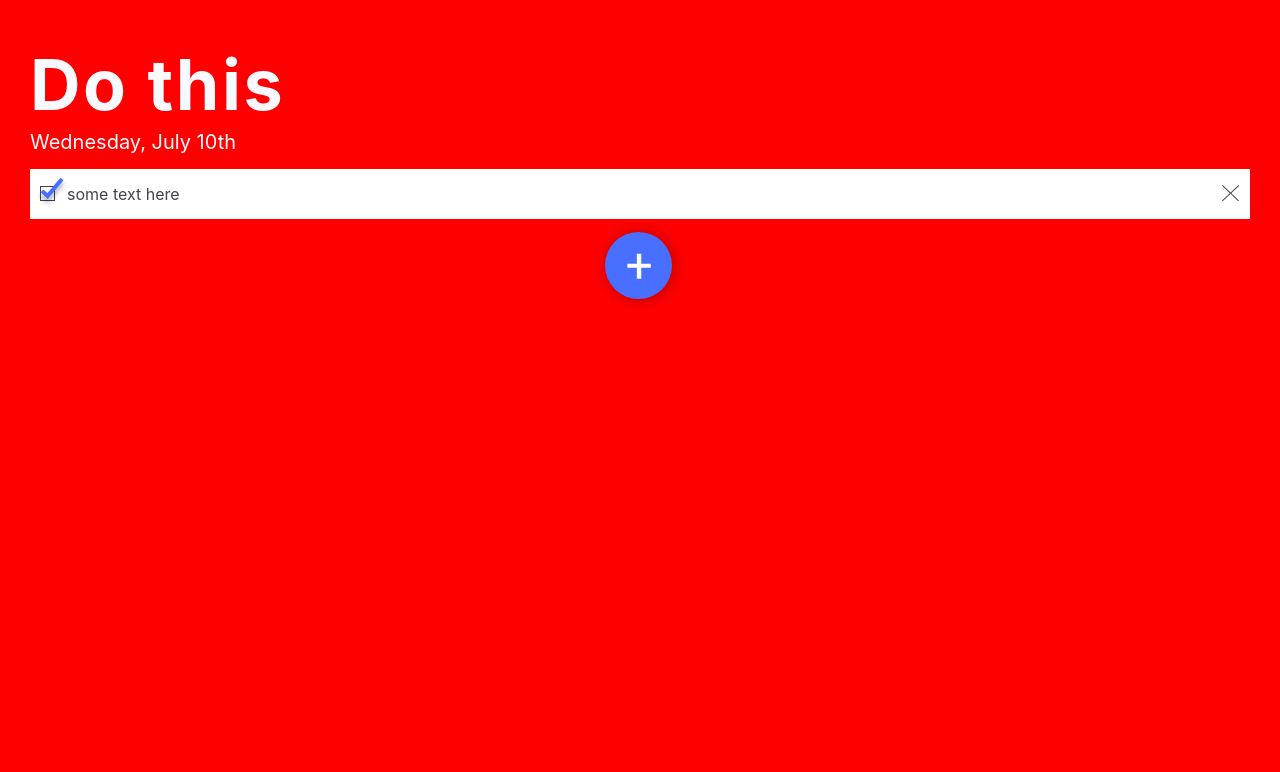
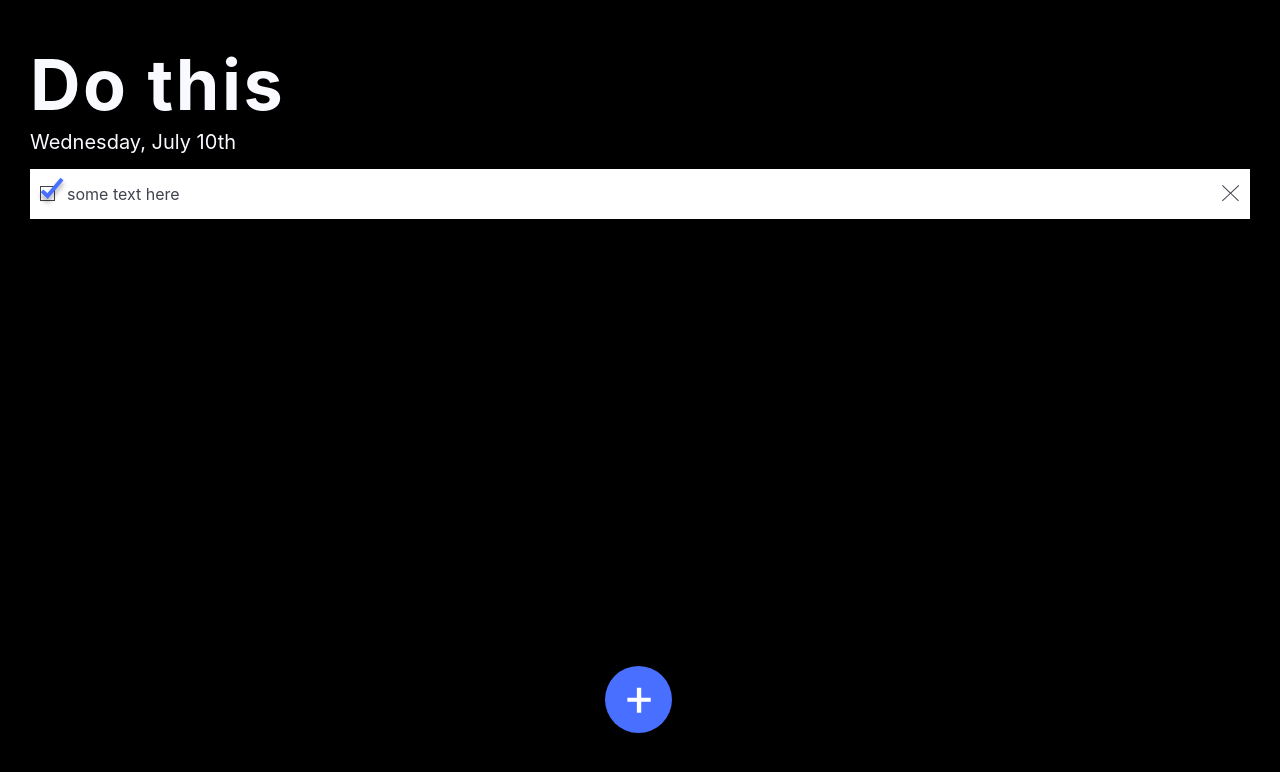
Before and after one commit to luiscarlin/context-hooks-flux, a React (Vite) app: page / in a window 1280 px wide. Shown: the top 772 px of the page. Built offline with nearby package versions, Linux system fonts and the light colour scheme.

Commit message:
add button to add todos

```diff
--- a/src/App.js
+++ b/src/App.js
@@ -5,7 +5,7 @@ import actions from "./actions";
 import Header from "./components/Header";
 import "./app.scss";
 import Todo from "./components/Todo";
-import AddIcon from "./assets/AddIcon";
+import AddButton from "./components/AddButton";
 
 function App() {
   const { state, dispatch } = useContext(AppContext);
@@ -24,7 +24,7 @@ function App() {
       {state.map(item => (
         <TodosItem key={item.id} {...item} />
       ))} */}
-      <AddIcon />
+      <AddButton onClickHandler={() => alert("you tapped add")} />
     </main>
   );
 }
--- a/src/app.scss
+++ b/src/app.scss
@@ -6,5 +6,5 @@
   flex-direction: column;
   align-items: center;
   padding: 3rem;
-  background: red;
+  background: black;
 }
--- a/src/assets/AddIcon.js
+++ b/src/assets/AddIcon.js
@@ -1,6 +1,6 @@
 import React from "react";
 
-function AddIcon() {
+function AddIcon({ onClick = () => {} }) {
   return (
     <svg
       width="95"
@@ -8,6 +8,7 @@ function AddIcon() {
       viewBox="0 0 95 95"
       fill="none"
       xmlns="http://www.w3.org/2000/svg"
+      onClick={onClick}
     >
       <g filter="url(#add-icon)">
         <circle cx="45.5" cy="46.5" r="33.5" fill="#486FFF" />
--- /dev/null
+++ b/src/components/AddButton/AddButton.js
@@ -0,0 +1,13 @@
+import React from "react";
+import AddIcon from "../../assets/AddIcon";
+import "./add-button.scss";
+
+function AddButton({ onClickHandler }) {
+  return (
+    <div className="add-button">
+      <AddIcon onClick={onClickHandler} />
+    </div>
+  );
+}
+
+export default AddButton;
--- /dev/null
+++ b/src/components/AddButton/add-button.scss
@@ -0,0 +1,4 @@
+.add-button {
+  position: absolute;
+  bottom: 50px;
+}
--- /dev/null
+++ b/src/components/AddButton/index.js
@@ -0,0 +1,3 @@
+import AddButton from "./AddButton";
+
+export default AddButton;
```
